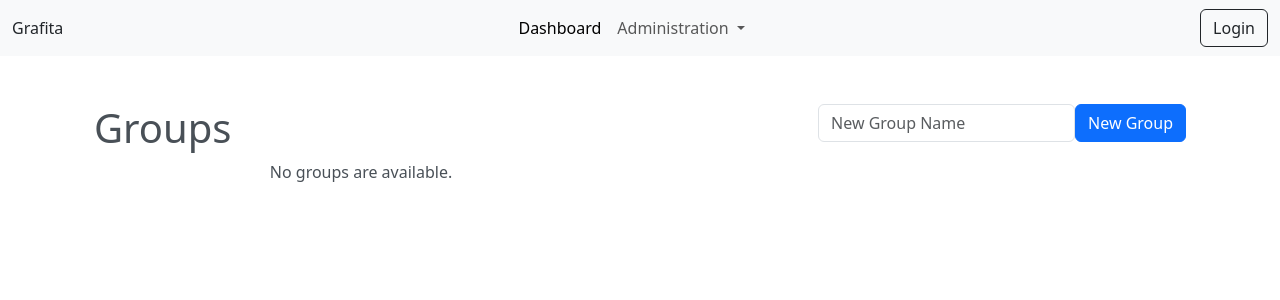
After one commit to 20dinara03/smart-iot-manager-IIS-VUT-FIT, a Django app: page /groups/ in a window 1280 px wide. The commit adds this page. Shown: the top 300 px of the page. Run offline with Django 4.2, Linux system fonts and the light colour scheme.

Commit message:
chore: added draft group adding and deleting

```diff
--- a/src/core/settings.py
+++ b/src/core/settings.py
@@ -53,7 +53,7 @@ ROOT_URLCONF = "core.urls"
 TEMPLATES = [
     {
         "BACKEND": "django.template.backends.django.DjangoTemplates",
-        "DIRS": [BASE_DIR / 'templates', 'templates']
+        "DIRS": [BASE_DIR / 'templates']
         ,
         "APP_DIRS": True,
         "OPTIONS": {
--- a/src/grafita/urls.py
+++ b/src/grafita/urls.py
@@ -1,11 +1,23 @@
 from django.urls import path
 
-
-from .views import Dashboard, AuthenticationLoginView, AuthenticationRegisterView, logout
+from .views import (
+    AuthenticationLoginView,
+    AuthenticationRegisterView,
+    Dashboard,
+    logout,
+    GroupList,
+    ConcreteGroup,
+)
 
 urls = [
     path("dashboard/", Dashboard.as_view(), name="dashboard"),
+    # auth
     path("login/", AuthenticationLoginView.as_view(), name="login"),
     path("register/", AuthenticationRegisterView.as_view(), name="register"),
     path("logout/", logout, name="logout"),
+    # group
+    path("groups/", GroupList.as_view(), name="groups"),
+    path("group/<pk>", ConcreteGroup.as_view(), name="group"),
+    path("group/<pk>/permission/add", ConcreteGroup.add_permission),
+    path("group/<pk>/permission/remove", ConcreteGroup.remove_permission),
 ]
--- a/src/grafita/views/__init__.py
+++ b/src/grafita/views/__init__.py
@@ -1,2 +1,3 @@
 from .dashboard import Dashboard
 from .auth import AuthenticationLoginView, AuthenticationRegisterView, logout
+from .groups import GroupList, ConcreteGroup
--- /dev/null
+++ b/src/grafita/views/groups.py
@@ -0,0 +1,74 @@
+from django import forms
+from django.contrib.auth.models import Group, Permission
+from django.core.exceptions import PermissionDenied
+from django.http import HttpResponseRedirect
+from django.views.generic import DetailView, ListView
+
+
+class NewGroupForm(forms.ModelForm):
+    class Meta:
+        model = Group
+        fields = ["name"]
+
+
+class GroupList(ListView):
+    model = Group
+    paginate_by = 100
+    form_class = NewGroupForm
+    template_name = 'admin/groups.html'
+
+    def get_context_data(self, **kwargs):
+        context = super().get_context_data(**kwargs)
+        context["form"] = self.form_class()
+        return context
+
+    def post(self, request):
+        form: NewGroupForm = self.form_class(request.POST)
+        if form.is_valid():
+            data = form.cleaned_data
+            group = Group.objects.create(**data)
+            group.save()
+
+        return HttpResponseRedirect("/groups")
+
+
+class ConcreteGroup(DetailView):
+    model = Group
+    template_name = 'admin/group_detail.html'
+
+    def get_context_data(self, **kwargs):
+        context = super().get_context_data(**kwargs)
+        context["permissions"] = Permission.objects.all()
+        return context
+
+    def dispatch(self, request, *args, **kwargs):
+        if not request.user.is_authenticated:
+            raise PermissionDenied("user is not authenticated")
+        if request.method == "POST":
+            action = request.POST.get("action")
+            if action == "delete":
+                return self.delete(request, *args, **kwargs)
+        return super().dispatch(request, *args, **kwargs)
+
+    @staticmethod
+    def delete(_, pk: int):
+        Group.objects.get(id=pk).delete()
+        return HttpResponseRedirect("/groups")
+
+    @staticmethod
+    def add_permission(request, pk: int):
+        group = Group.objects.get(id=pk)
+        permission_id = request.POST.get("permission")
+        permission = Permission.objects.get(id=permission_id)
+        group.permissions.add(permission)
+        group.save()
+        return HttpResponseRedirect(f"/group/{pk}")
+
+    @staticmethod
+    def remove_permission(request, pk: int):
+        group = Group.objects.get(id=pk)
+        permission_id = request.POST.get("permission")
+        permission = Permission.objects.get(id=permission_id)
+        group.permissions.remove(permission)
+        group.save()
+        return HttpResponseRedirect(f"/group/{pk}")
--- /dev/null
+++ b/src/grafita/views/roles.py
@@ -0,0 +1 @@
+from django.contrib.auth.models import Permission, Group
--- a/src/templates/_base.html
+++ b/src/templates/_base.html
@@ -29,25 +29,15 @@
                     <li class="nav-item">
                         <a class="nav-link active" aria-current="page" href={% url "dashboard" %}>Dashboard</a>
                     </li>
-                    <li class="nav-item">
-                        <a class="nav-link" href="#">Link</a>
-                    </li>
                     <li class="nav-item dropdown">
                         <a class="nav-link dropdown-toggle" href="#" role="button" data-bs-toggle="dropdown"
                            aria-expanded="false">
-                            Dropdown
+                            Administration
                         </a>
                         <ul class="dropdown-menu">
-                            <li><a class="dropdown-item" href="#">Action</a></li>
-                            <li><a class="dropdown-item" href="#">Another action</a></li>
-                            <li>
-                                <hr class="dropdown-divider">
-                            </li>
-                            <li><a class="dropdown-item" href="#">Something else here</a></li>
+                            <li><a class="dropdown-item" href="/groups/">Groups</a></li>
+                            <li><a class="dropdown-item" href="/users/">Users</a></li>
                         </ul>
-                    </li>
-                    <li class="nav-item">
-                        <a class="nav-link disabled" aria-disabled="true">Disabled</a>
                     </li>
                 </ul>
             </div>
@@ -69,7 +59,7 @@
     </nav>
 {% endblock %}
 
-<div class="container text-dark-emphasis border-dark">
+<div class="container text-dark-emphasis border-dark py-5">
     {% block content %}
         some
     {% endblock %}
--- /dev/null
+++ b/src/templates/admin/groups.html
@@ -0,0 +1,99 @@
+{% extends "_base.html" %}
+
+{% block title %} Groups {% endblock %}
+
+{% block content %}
+
+    <div class="container">
+        <div class="row d-flex">
+            <div class="col">
+                <h1>Groups</h1>
+            </div>
+            <div class="col ml-auto">
+                <form method="post">
+                    {% csrf_token %}
+                    <button class="btn btn-primary float-end" type="submit">New Group</button>
+                    <label for="name" class="float-end">
+                        <input type="text" name="name" class="form-control float-end" placeholder="New Group Name">
+                    </label>
+                </form>
+            </div>
+        </div>
+    </div>
+
+    <div class="container">
+        <div class="row">
+            <div class="col">
+                <ul class="list-group">
+                    {% for group in object_list %}
+                        <li id="li-{{ group.id }}"
+                            class="list-group-item d-flex justify-content-between align-items-center list-group-item-action"
+                            onclick="change_li_active({{ group.id }})">
+                            {{ group.name }}
+                            <span class="badge bg-danger rounded-pill" onclick="delete_group({{ group.id }})"
+                                  style="cursor: pointer;">delete</span>
+                        </li>
+                        {% empty %}
+                        <div class="row">
+                            <p class="text-center">No groups are available.</p>
+                        </div>
+
+                    {% endfor %}
+                </ul>
+            </div>
+            <div class="col">
+                <div id="card" class="card" hidden="hidden">
+                    <h5 id="card-name" class="card-header">Featured</h5>
+                    <div class="card-body">
+                        <h5 class="card-title">Description</h5>
+                        <p class="card-text">hardcoded long long long description. why why do I have this.</p>
+                        <a id="group-link" href="/group/" class="btn btn-primary">Edit</a>
+                    </div>
+                </div>
+            </div>
+        </div>
+    </div>
+
+{% endblock %}
+
+{% block script %}
+    <script>
+
+        function delete_group(id) {
+            let csrftoken = document.querySelector('[name=csrfmiddlewaretoken]').value;
+            let request = new XMLHttpRequest();
+            request.open('POST', '/group/' + id, true);
+
+            let form = new FormData();
+            form.append('csrfmiddlewaretoken', csrftoken);
+            form.append('id', id);
+            form.append('action', 'delete');
+
+            request.send(form);
+
+            setTimeout(function () {
+                location.reload();
+            }, 500);
+        }
+
+    </script>
+    <script>
+        function change_li_active(id) {
+            let li = document.getElementById('li-' + id);
+            let lis = document.getElementsByClassName('list-group-item');
+            for (let i = 0; i < lis.length; i++) {
+                lis[i].classList.remove('active');
+            }
+            li.classList.add('active');
+
+            let card = document.getElementById('card');
+            card.removeAttribute('hidden');
+
+            let group_link = document.getElementById('group-link');
+            group_link.setAttribute('href', '/group/' + id);
+
+            let card_name = document.getElementById('card-name');
+            card_name.innerHTML = li.innerHTML;
+        }
+    </script>
+{% endblock %}
```
Also changed, not shown: src/templates/admin/group_detail.html (added, +57 -0 lines).
